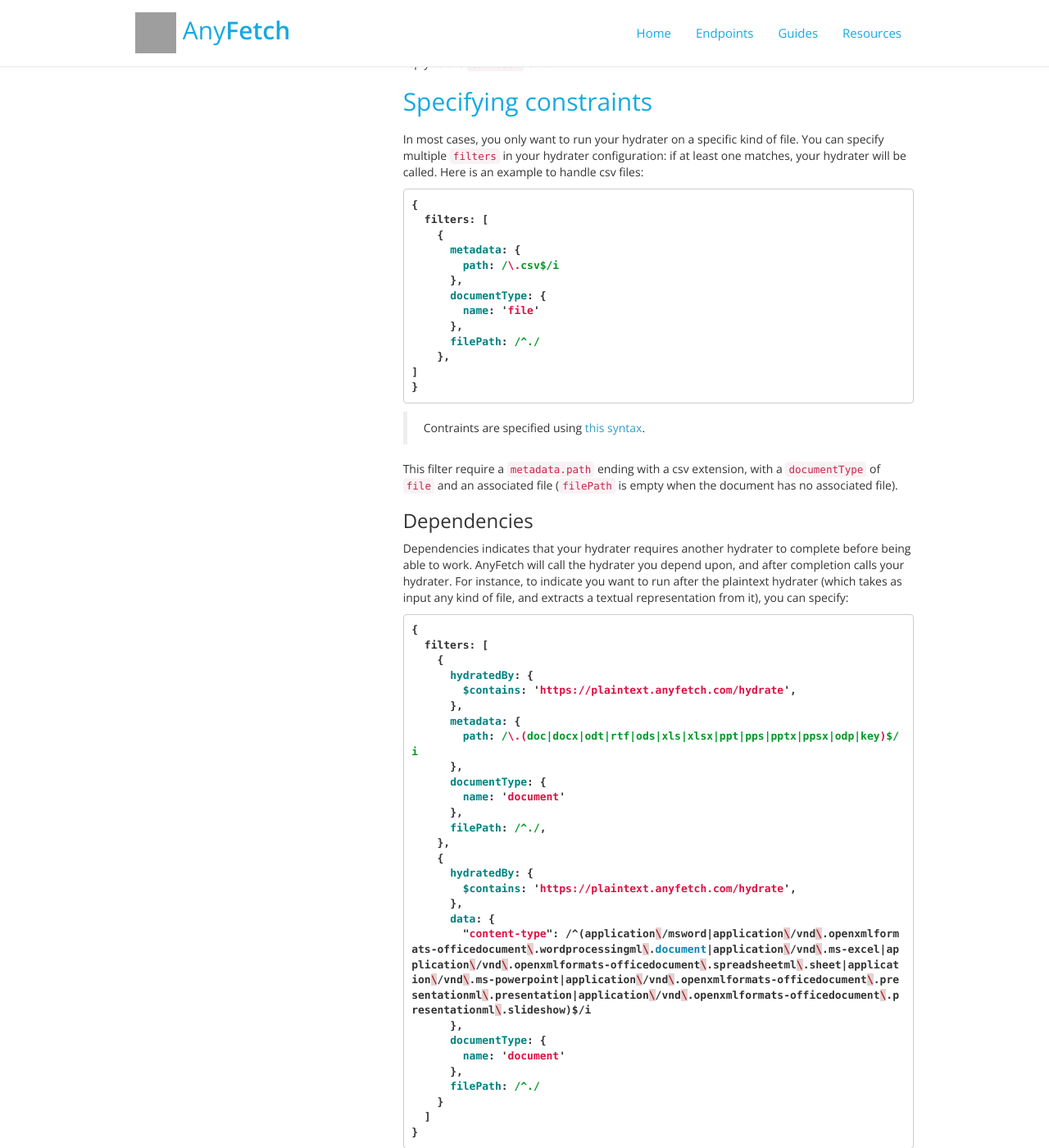
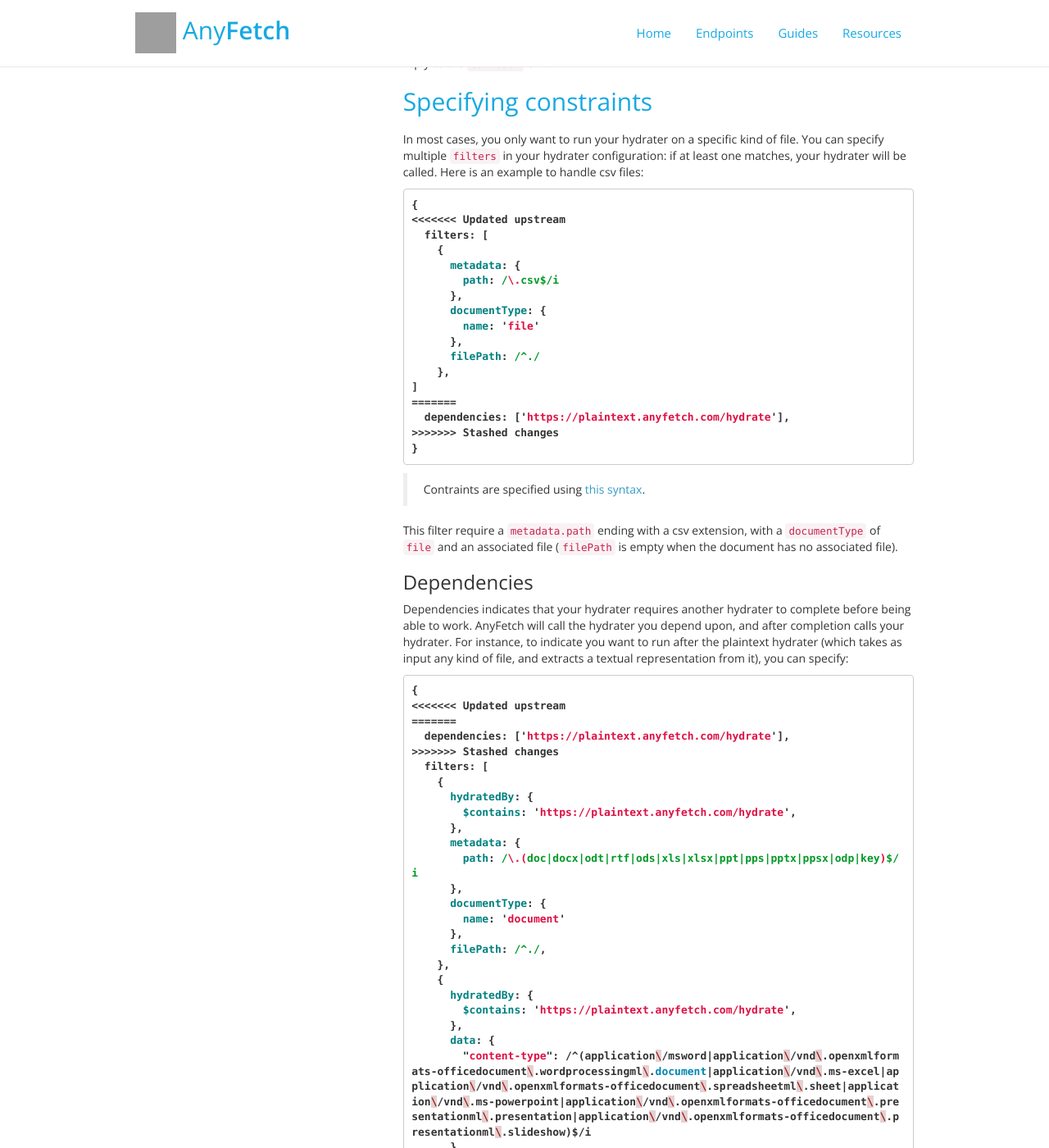
Before and after one commit to AnyFetch/developers.anyfetch.com, a Jekyll site: the page built from guides/creating/hydrater.md, in a window 1280 px wide and 1400 px high, scrolled down 653 px. Shown: the whole window at 82% size. Built offline with Jekyll 4.4.1, drawn with Linux system fonts in a browser that asks for light colours; nearby versions of some CDN libraries; Markdown is read by kramdown in place of the engine named in the settings; grey boxes are pictures that could not be loaded.

````diff
--- a/guides/creating/hydrater.md
+++ b/guides/creating/hydrater.md
@@ -22,6 +22,7 @@
 
 ```javascript
 {
+<<<<<<< Updated upstream
   filters: [
     {
       metadata: {
@@ -33,6 +34,9 @@
       filePath: /^./
     },
 ]
+=======
+  dependencies: ['https://plaintext.anyfetch.com/hydrate'],
+>>>>>>> Stashed changes
 }
 ```
 
@@ -45,6 +49,10 @@
 
 ```javascript
 {
+<<<<<<< Updated upstream
+=======
+  dependencies: ['https://plaintext.anyfetch.com/hydrate'],
+>>>>>>> Stashed changes
   filters: [
     {
       hydratedBy: {
````
